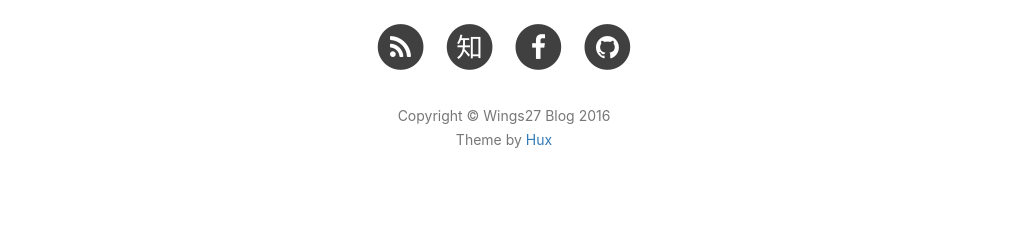
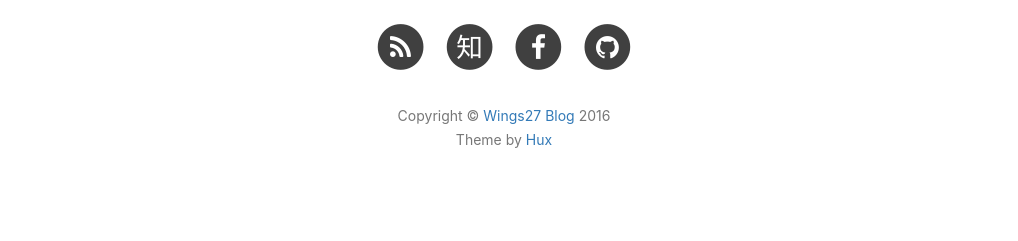
Before and after one commit to wings27/wings27.github.io, a Jekyll site: the page built from index.html, in a window 1280 px wide. Shown: the part 1657-1898 px from the top of the page, without its empty margins (136-1154 px from the left). Built offline with Jekyll 4.4.1, drawn with Linux system fonts in a browser that asks for light colours; nearby versions of some CDN libraries; the list of posts is cut into pages by our own code; comment, search, counter and statistics services are not loaded; part of the change alters nothing that is shown.

```diff
--- a/_includes/footer.html
+++ b/_includes/footer.html
@@ -70,7 +70,8 @@
                     {% endif %}
                 </ul>
                 <p class="copyright text-muted">
-                    Copyright &copy; {{ site.title }} {{ site.time | date: '%Y' }}
+                    Copyright &copy; <a href="//github.com/wings27/wings27.github.io">{{ site.title }}</a>
+                    {{ site.time | date: '%Y' }}
                     <br>
                     Theme by <a href="http://huangxuan.me">Hux</a>
                 </p>
```
